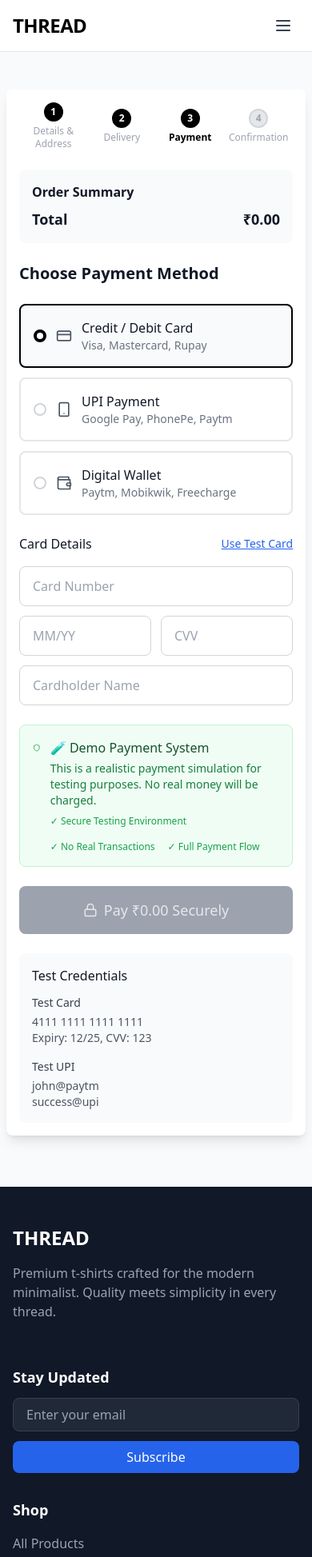
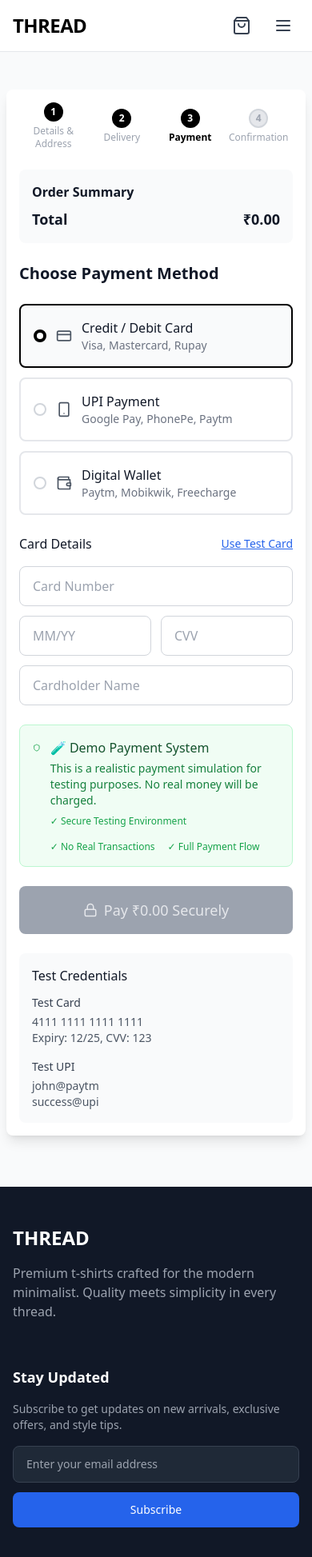
Before and after one commit to Karthik2370/Thread-clothing-brand, a React (Vite) app: page /checkout/payment in a window 390 px wide. Shown: the top 1947 px of the page at 80% size. Built offline with nearby package versions, Linux system fonts and the light colour scheme.

Commit message:
Fix Footer Email Layout and Mobile Cart Access

```diff
--- a/src/components/Footer.jsx
+++ b/src/components/Footer.jsx
@@ -50,44 +50,46 @@ const Footer = () => {
           </div>
 
           {/* Newsletter Section */}
-          <div className="col-span-1 md:col-span-1">
-            {/* Newsletter Subscription */}
-            <div>
-              <h4 className="text-lg font-semibold mb-3">Stay Updated</h4>
-              <form onSubmit={handleSubscribe} className="flex flex-col sm:flex-row gap-3">
+          <div className="col-span-1 md:col-span-2">
+            <h4 className="text-lg font-semibold mb-4">Stay Updated</h4>
+            <p className="text-gray-400 text-sm mb-4">
+              Subscribe to get updates on new arrivals, exclusive offers, and style tips.
+            </p>
+            <form onSubmit={handleSubscribe} className="space-y-3">
+              <div className="flex flex-col sm:flex-row gap-3">
                 <input
                   type="email"
                   value={email}
                   onChange={(e) => setEmail(e.target.value)}
-                  placeholder="Enter your email"
-                  className="flex-1 px-4 py-2 bg-gray-800 border border-gray-700 rounded-lg focus:outline-none focus:ring-2 focus:ring-blue-500 text-white placeholder-gray-400"
+                  placeholder="Enter your email address"
+                  className="flex-1 px-4 py-3 bg-gray-800 border border-gray-700 rounded-lg focus:outline-none focus:ring-2 focus:ring-blue-500 text-white placeholder-gray-400 text-sm"
                   disabled={isLoading}
                 />
                 <button
                   type="submit"
                   disabled={isLoading}
-                  className="px-6 py-2 bg-blue-600 hover:bg-blue-700 disabled:bg-blue-400 rounded-lg font-medium transition-colors duration-200"
+                  className="px-6 py-3 bg-blue-600 hover:bg-blue-700 disabled:bg-blue-400 rounded-lg font-medium transition-colors duration-200 text-sm whitespace-nowrap"
                 >
                   {isLoading ? 'Subscribing...' : 'Subscribe'}
                 </button>
-              </form>
+              </div>
 
               {/* Subscription Status Messages */}
               {subscriptionStatus === 'success' && (
-                <p className="text-green-400 text-sm mt-2">
+                <p className="text-green-400 text-sm">
                   ✅ Successfully subscribed! Check your email for confirmation.
                 </p>
               )}
               {subscriptionStatus === 'error' && (
-                <p className="text-red-400 text-sm mt-2">
+                <p className="text-red-400 text-sm">
                   ❌ Please enter a valid email address.
                 </p>
               )}
-            </div>
+            </form>
           </div>
 
           {/* Shop Links */}
-          <div>
+          <div className="col-span-1">
             <h4 className="text-lg font-semibold mb-4">Shop</h4>
             <ul className="space-y-2">
               <li>
@@ -126,7 +128,7 @@ const Footer = () => {
           </div>
 
           {/* Support Links */}
-          <div>
+          <div className="col-span-1">
             <h4 className="text-lg font-semibold mb-4">Support</h4>
             <ul className="space-y-2">
               <li>
--- a/src/components/Header.jsx
+++ b/src/components/Header.jsx
@@ -104,7 +104,22 @@ const Header = () => {
           </nav>
 
           {/* Mobile Menu Button */}
-          <div className="md:hidden">
+          <div className="md:hidden flex items-center space-x-3">
+            {/* Mobile Cart Button */}
+            <button
+              onClick={toggleCart}
+              className="relative p-2 text-gray-700 dark:text-gray-300 hover:text-black dark:hover:text-white transition-colors duration-200"
+              aria-label="Open cart"
+            >
+              <ShoppingBag size={24} />
+              {getTotalItems() > 0 && (
+                <span className="absolute -top-1 -right-1 bg-black dark:bg-white text-white dark:text-black text-xs rounded-full h-5 w-5 flex items-center justify-center transition-colors duration-300">
+                  {getTotalItems()}
+                </span>
+              )}
+            </button>
+
+            {/* Mobile Menu Toggle */}
             <button
               onClick={() => setMobileMenuOpen(!mobileMenuOpen)}
               className="p-2 text-gray-700 dark:text-gray-300 hover:text-black dark:hover:text-white transition-colors duration-200"
@@ -194,14 +209,6 @@ const Header = () => {
 
               <div className="border-t border-gray-200 dark:border-gray-700 pt-4 space-y-4">
                 <button
-                  onClick={() => { toggleCart(); setMobileMenuOpen(false); }}
-                  className="flex items-center space-x-2 text-gray-700 dark:text-gray-300 hover:text-black dark:hover:text-white transition-colors duration-200"
-                >
-                  <ShoppingBag size={20} />
-                  <span>Cart ({getTotalItems()})</span>
-                </button>
-
-                <button
                   onClick={() => { navigate('/orders'); setMobileMenuOpen(false); }}
                   className="block w-full text-left text-gray-700 dark:text-gray-300 hover:text-black dark:hover:text-white transition-colors duration-200"
                 >
```
